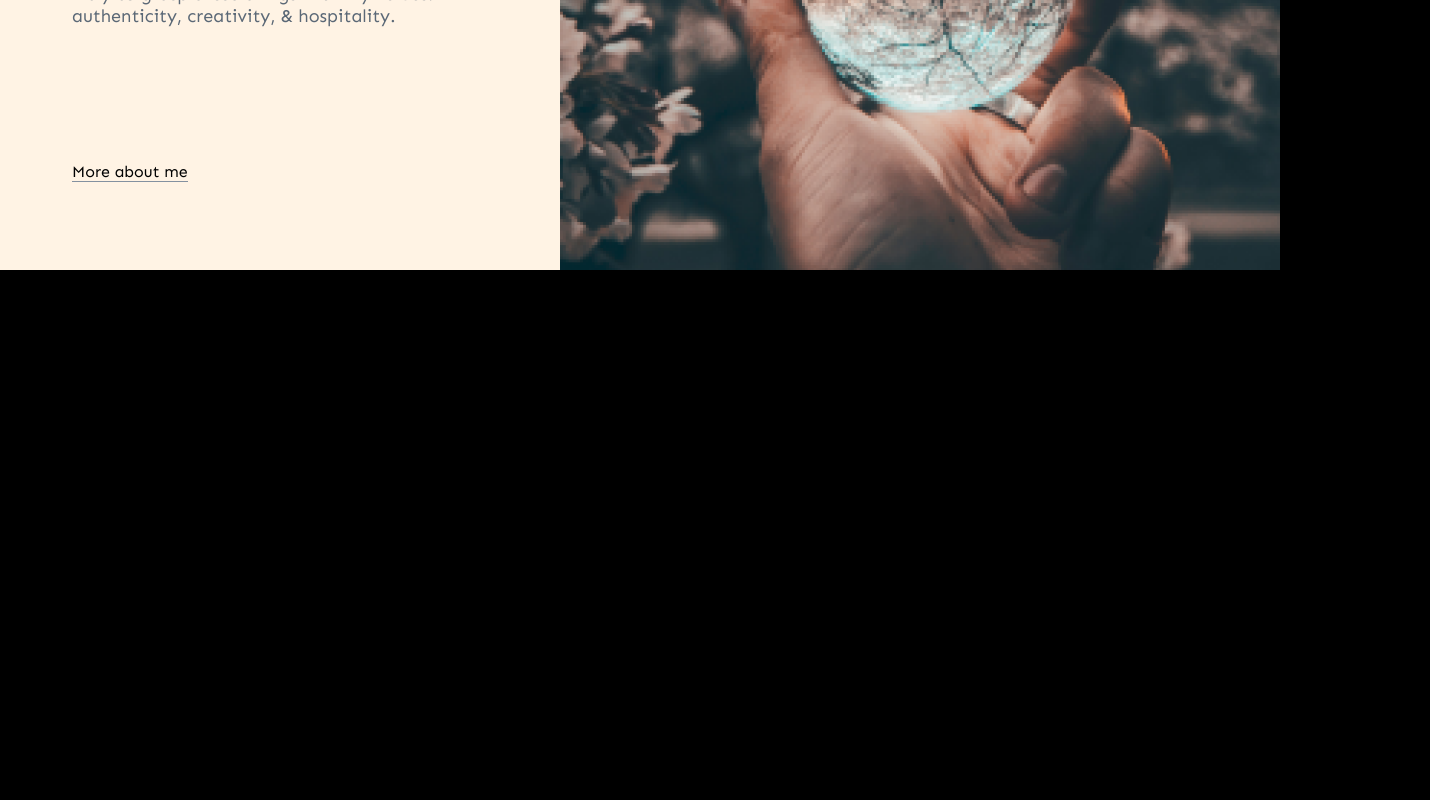
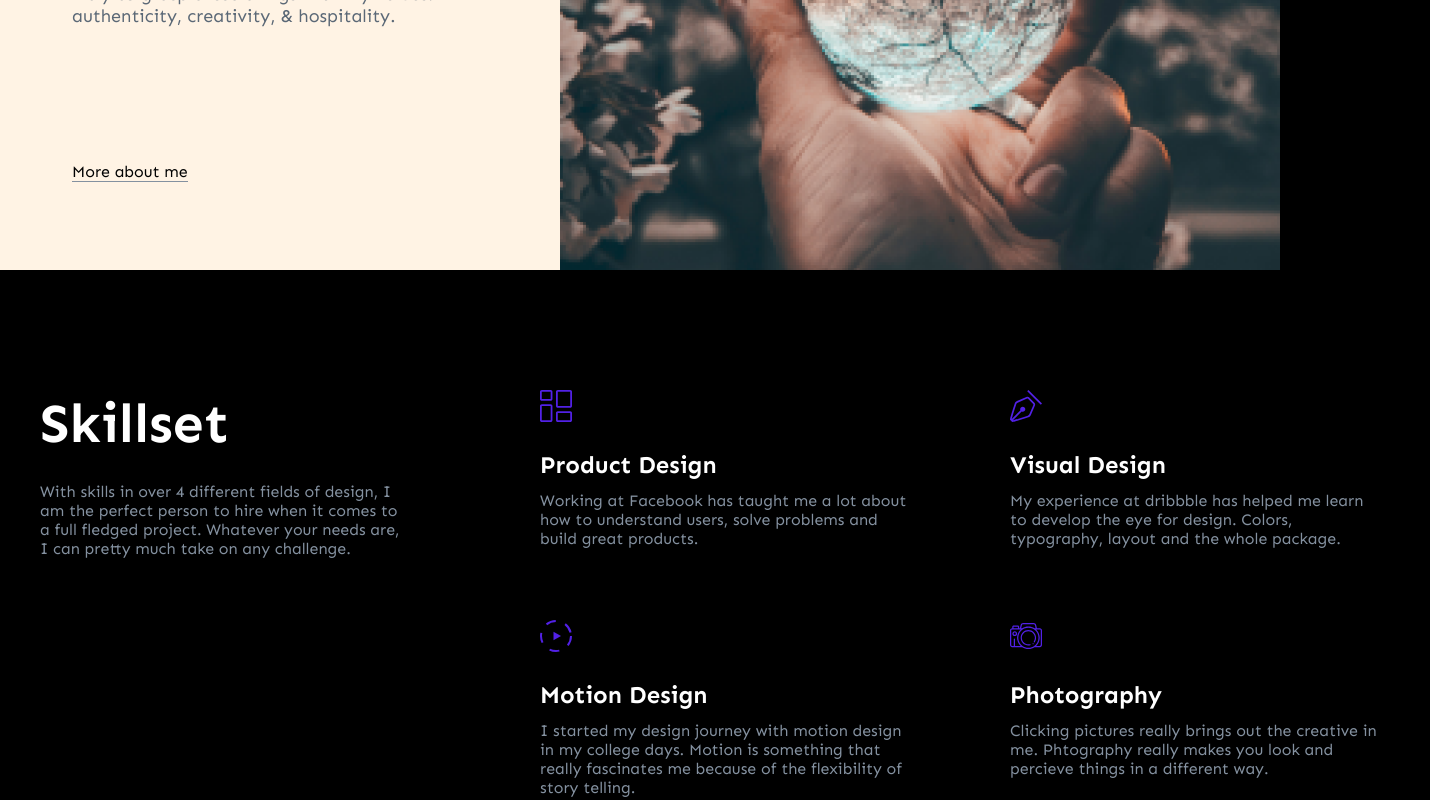
Before and after one commit to RickyTickyTally/Robin_W-WebApp, a website: page index.html in a window 1280 px wide. Shown: the part 1862-2662 px from the top of the page, 1430 px wide, since content can reach past the window. Before the commit the page ends 2132 px from the top, so only its background shows below. Drawn offline with Linux system fonts and the light colour scheme.

Commit message:
skillset section implementation

```diff
--- a/index.html
+++ b/index.html
@@ -78,6 +78,49 @@
                 <img src="images/more_photo.png" alt="more photo" class="more__img">
             </div>
         </section>
+        <section class="skillset-section">
+            <div class="container">
+                <div class="skill">
+                    <div class="skill__info">
+                        <h3 class="skill__title">Skillset</h3>
+                        <p class="skill__desk">With skills in over 4 different fields of design, I am the perfect person to hire when it comes to a full fledged project. Whatever your needs are, I can pretty much take on any challenge.</p>
+                    </div>
+                    <div class="skill__cards">
+                        <div class="card">
+                            <svg class="card__img">
+                                <use href="images/sprites.svg#product-design"></use>
+                            </svg>
+                            <h4 class="card__title">Product Design</h4>
+                            <p class="card__desk">Working at Facebook has taught me a lot about how to understand users, solve problems and build great products.</p>
+                        </div>
+
+                        <div class="card">
+                            <svg class="card__img">
+                                <use href="images/sprites.svg#visual-design"></use>
+                            </svg>
+                            <h4 class="card__title">Visual Design</h4>
+                            <p class="card__desk">My experience at dribbble has helped me learn to develop the eye for design. Colors, typography, layout and the whole package.</p>
+                        </div>
+
+                        <div class="card">
+                            <svg class="card__img">
+                                <use href="images/sprites.svg#motion-design"></use>
+                            </svg>
+                            <h4 class="card__title">Motion Design</h4>
+                            <p class="card__desk">I started my design journey with motion design in my college days. Motion is something that really fascinates me because of the flexibility of story telling. </p>
+                        </div>
+
+                        <div class="card">
+                            <svg class="card__img">
+                                <use href="images/sprites.svg#photography"></use>
+                            </svg>
+                            <h4 class="card__title">Photography</h4>
+                            <p class="card__desk">Clicking pictures really brings out the creative in me. Phtography really makes you look and percieve things in a different way.</p>
+                        </div>
+                    </div>
+                </div>
+            </div>
+        </section>
     </main>
 </body>
 
--- /dev/null
+++ b/styles/_card.scss
@@ -0,0 +1,31 @@
+@use 'variables' as v;
+
+.card {
+    width: 420px;
+    height: 180px;
+    position: relative;
+
+    &__img {
+        width: 32px;
+        height: 32px;
+    }
+
+    &__title {
+        color: v.$color_white;
+
+        font-size: 24px;
+        font-weight: 700;
+        padding: 24px 0 0 0;
+    }
+    &__desk {
+        color: v.$color_light-grey;
+        max-width: 370px;
+        padding: 12px 0 0 0;
+    }
+}
+
+.skill__cards {
+    display: grid;
+    grid-template-columns: 1fr 1fr;
+    gap: 50px;
+}
--- a/styles/_importers.scss
+++ b/styles/_importers.scss
@@ -3,3 +3,4 @@
 @forward 'hero';
 @forward 'work';
 @forward 'more';
+@forward 'skillset';
--- /dev/null
+++ b/styles/_skillset.scss
@@ -0,0 +1,26 @@
+@use 'variables' as v;
+
+.skill {
+    display: flex;
+    padding: 120px 0 0 0;
+
+    &__info {
+        width: 100%;
+        max-width: 450px;
+        height: 225px;
+        padding-right: 500px;
+    }
+
+    &__title {
+        color: v.$color_white;
+        font-size: 55px;
+        font-weight: 700;
+    }
+
+    &__desk {
+        width: 370px;
+        color: v.$color_light-grey;
+        width: 370px;
+        padding: 25px 0 0 0;
+    }
+}
--- a/styles/index.scss
+++ b/styles/index.scss
@@ -4,6 +4,8 @@
 @use 'hero';
 @use 'work';
 @use 'more';
+@use 'skillset';
+@use 'card';
 
 * {
     box-sizing: border-box;
```
Also changed, not shown: dist/index.css, images/Frame 16.svg (added), images/Group 20.svg (added), images/Group 62.svg (added), images/Vector.svg (added), images/sprites.svg, 1 other file.
